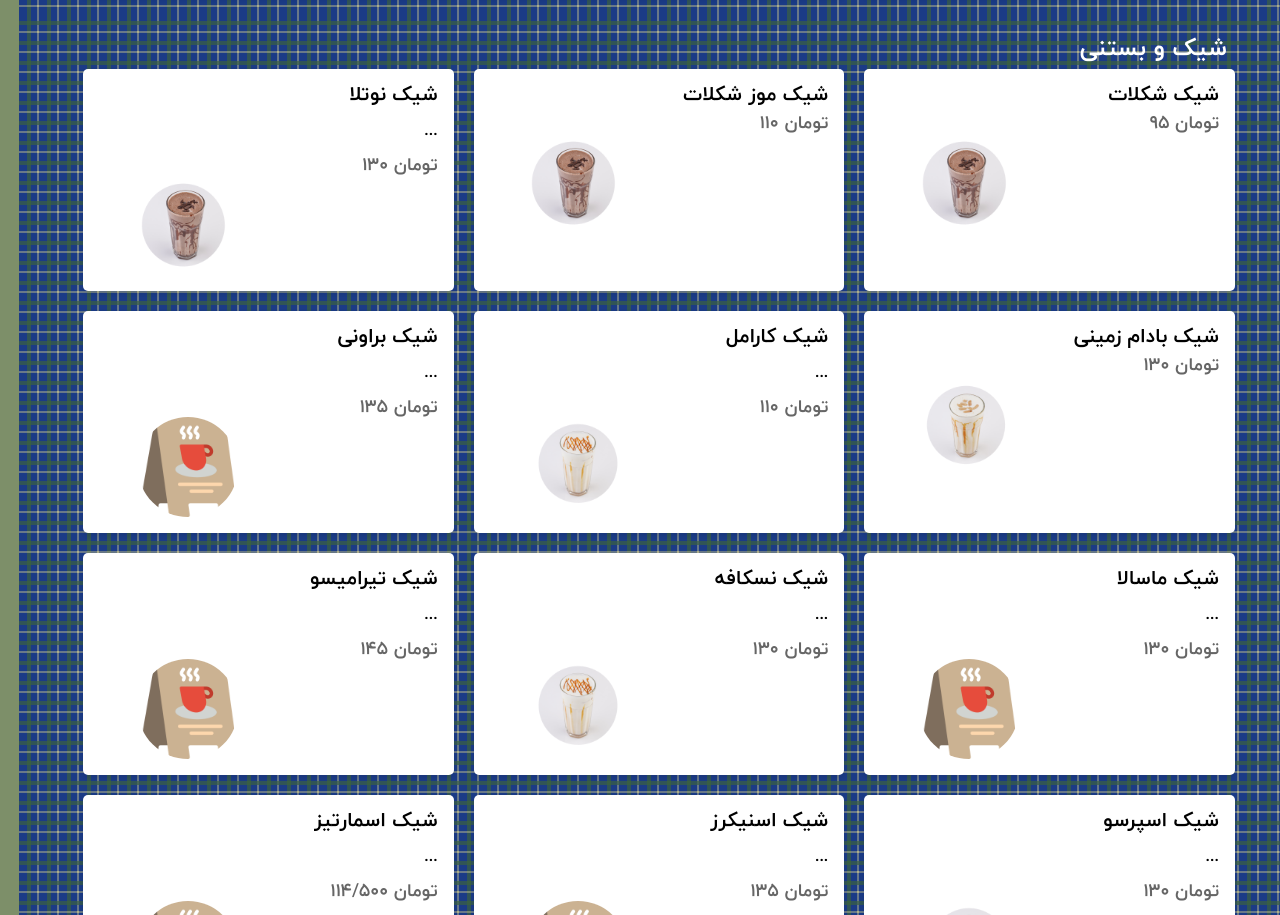
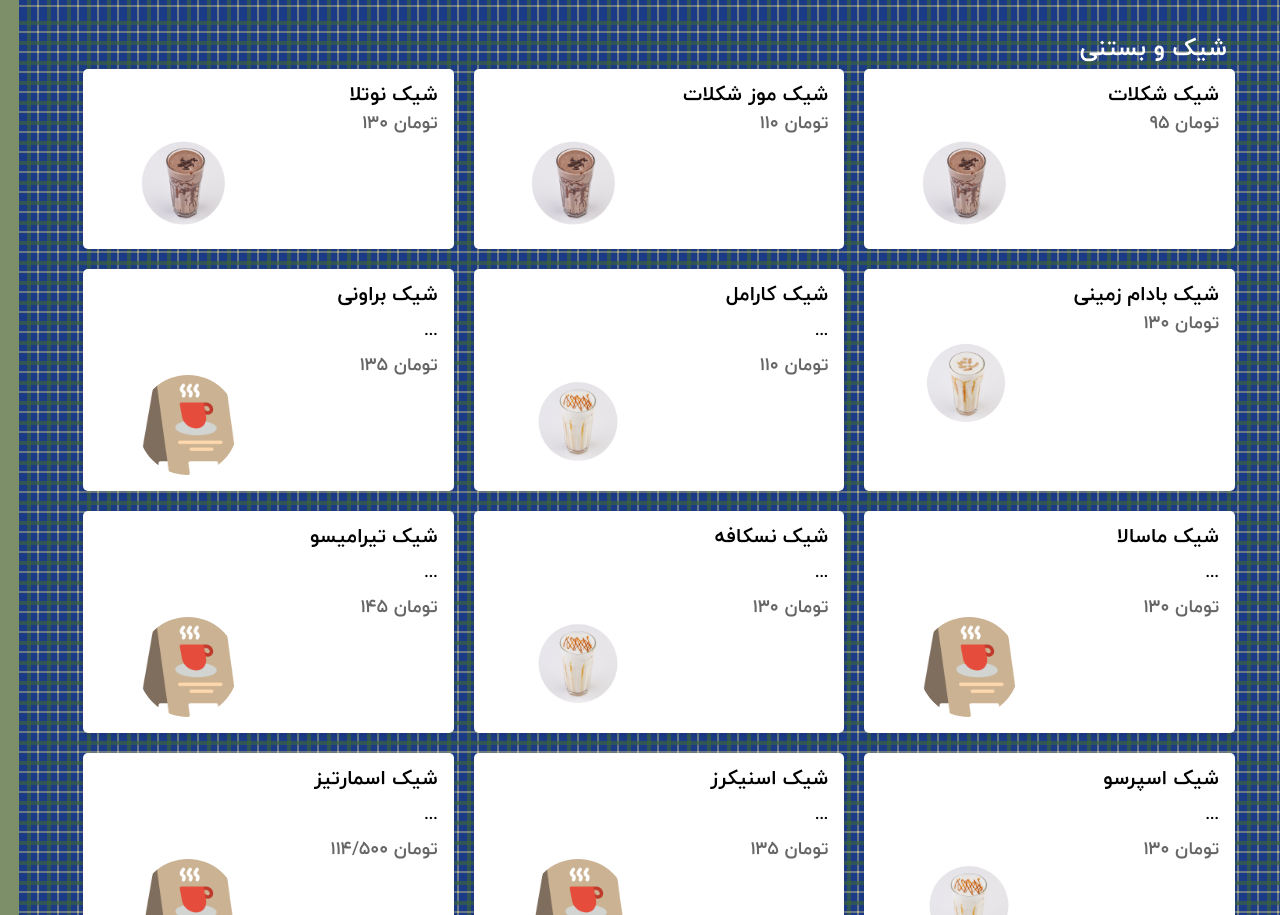
Before and after one commit to omidzarghami/pijam, a plain HTML site: page index.html in a window 1280 px wide. Shown: the part 4387-5302 px from the top of the page. Drawn offline with Linux system fonts and the light colour scheme.

Commit message:
shake nutella

```diff
--- a/index.html
+++ b/index.html
@@ -612,7 +612,7 @@
                     </div>
                     <div class="menu-item">
                         <h3>شیک نوتلا</h3>
-                        <p>...</p>
+                        <p></p>
                         <span>تومان&nbsp;130</span>
                         <div class="image-container">
                             <img loading="lazy" src="./assets/images/shakes/chocolate shake.webp" alt="شیک نوتلا"
```
